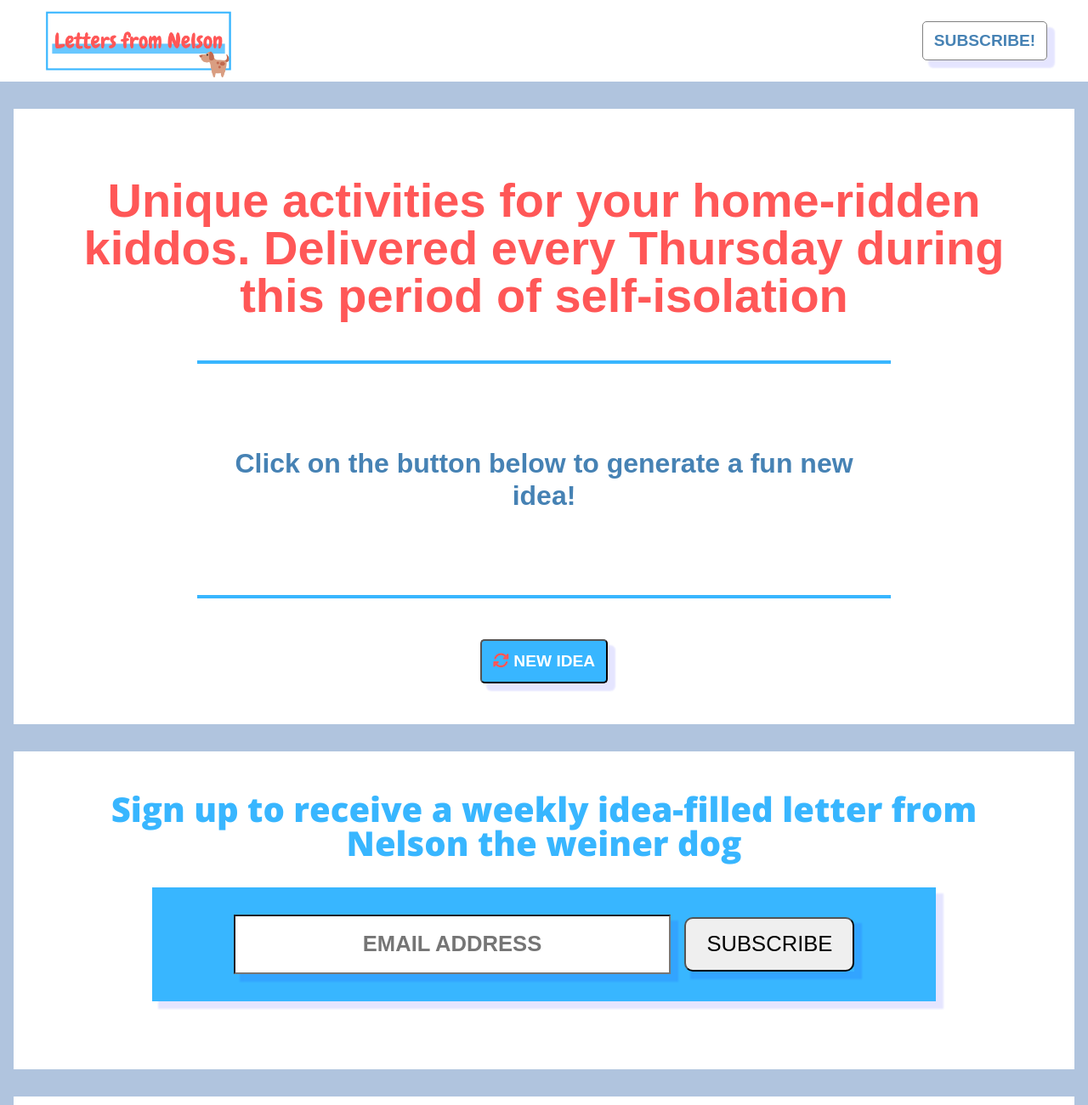
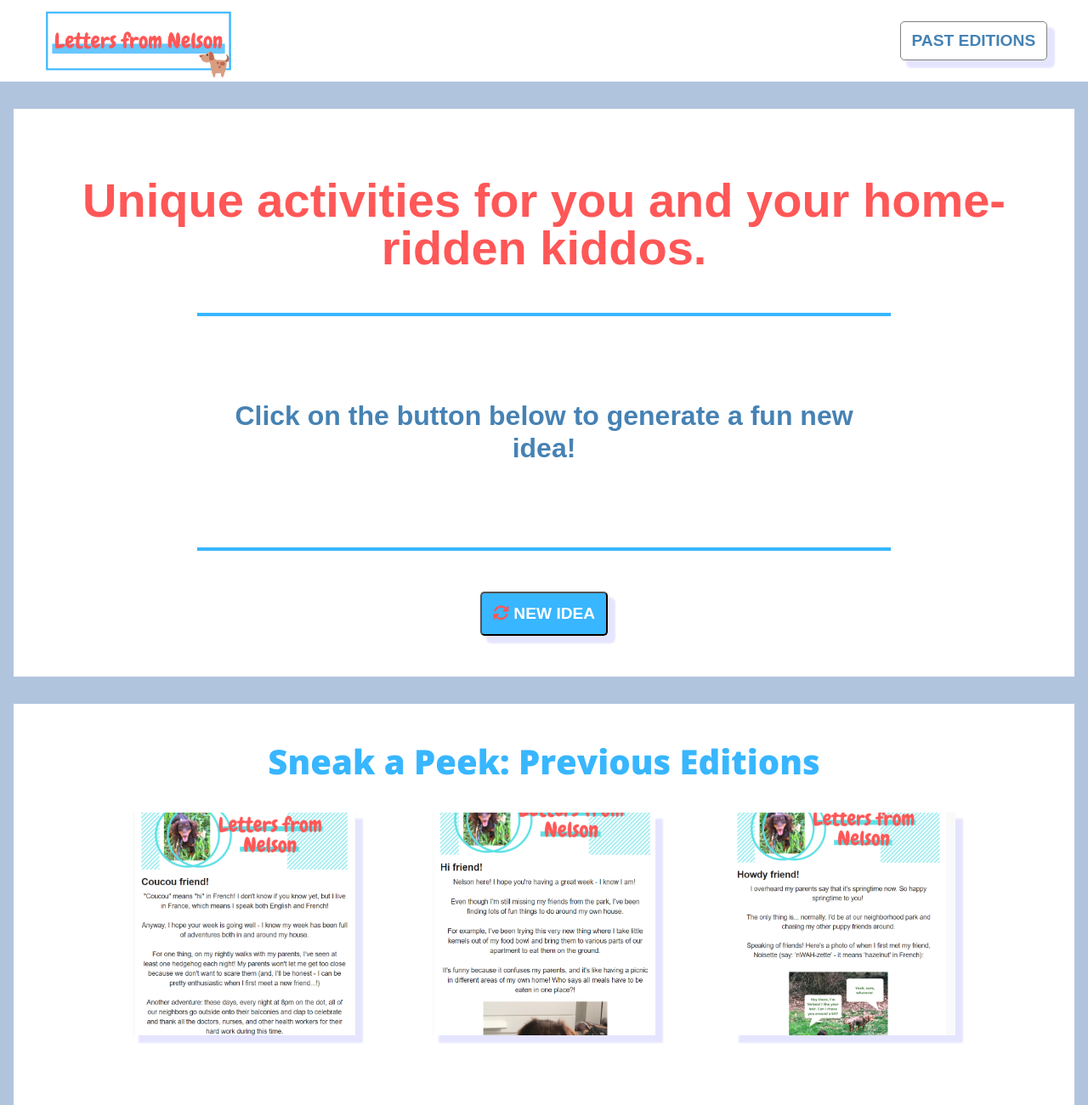
Before and after one commit to alexlsalt/letters-from-nelson, a plain HTML site: page index.html in a window 1280 px wide. Shown: the top 1300 px of the page at 85% size. Drawn offline with nearby package versions, Linux system fonts and the light colour scheme.

Commit message:
Removed subscribe option from site

```diff
--- a/index.html
+++ b/index.html
@@ -18,14 +18,14 @@
 
       <nav>
         <ul>
-          <li id="nav-button" class="box-shadow"><a href="#arrow-icon">Subscribe!</a></li>
+          <li id="nav-button" class="box-shadow"><a href="#arrow-icon">Past Editions</a></li>
         </ul>
       </nav>
     </header>
 
     <section class="top container">
       <div class="tagline">
-        <h2>Unique activities for your home-ridden kiddos. Delivered every Thursday during this period of self-isolation</h2>
+        <h2>Unique activities for you and your home-ridden kiddos.</h2>
       </div>
 
       <div class="right">
@@ -46,31 +46,23 @@
       </div>
     </section>
 
-    <section id="newsletter" class="bottom container">
 
+    <!-- <section id="newsletter" class="bottom container">
       <h3 id="CTA">Sign up to receive a weekly idea-filled letter from Nelson the weiner dog</h3>
-
-      <div>
-        <!-- Begin Mailchimp Signup Form -->
-
-      <div id="mc_embed_signup" class="box-shadow">
+      <div> -->
+      <!-- Begin Mailchimp Signup Form -->
+      <!-- <div id="mc_embed_signup" class="box-shadow">
         <form action="https://gmail.us19.list-manage.com/subscribe/post?u=ed4e59cb93b23dcfd35de0e58&amp;id=c6f28f97fe" method="post"      id="mc-embedded-subscribe-form" name="mc-embedded-subscribe-form" class="validate" target="_blank" novalidate>
-
         <div id="mc_embed_signup_scroll">
-
       	  <input type="email" value="" name="EMAIL" class="email box-shadow" id="mce-EMAIL" placeholder="email address" required>
-         <!-- real people should not fill this in and expect good things - do not remove this or risk form bot signups-->
           <div style="position: absolute; left: -5000px;" aria-hidden="true"><input type="text" name="b_ed4e59cb93b23dcfd35de0e58_c6f28f97fe"      tabindex="-1" value=""></div>
-
           <div class="clear box-shadow"><input type="submit" value="Subscribe" name="subscribe" id="mc-embedded-subscribe" class="button"></div>
-
          </div>
         </form>
-      </div>
+      </div>  -->
       <!--End mc_embed_signup-->
-
-      </div>
-    </section>
+      <!-- </div>
+    </section> -->
 
     <section class="previous container">
       <h3>Sneak a Peek: Previous Editions</h3>
@@ -95,9 +87,9 @@
 
     </section>
 
-    <button id="cta" class="btn__new box-shadow">
+    <!-- <button id="cta" class="btn__new box-shadow">
       <a href="#arrow-icon">Click to subscribe!</a>
-    </button>
+    </button> -->
 
     <section class="promo">
       <img class="box-shadow" src="resources/images/promo.png" alt="Letters from Nelson image">
--- a/resources/css/style.css
+++ b/resources/css/style.css
@@ -345,6 +345,10 @@ nav li:hover {
 
 /********** PROMO SECTION **************/
 
+.promo {
+  margin-top: 2rem;
+}
+
 @media only screen and (max-width: 1040px) {
   .promo img {
     display: none;
```
